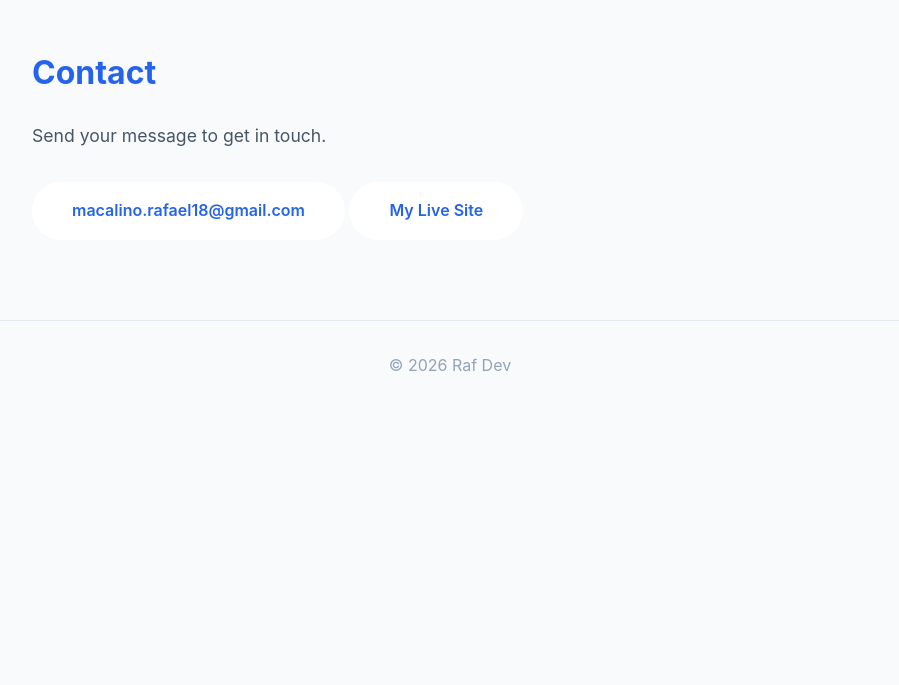
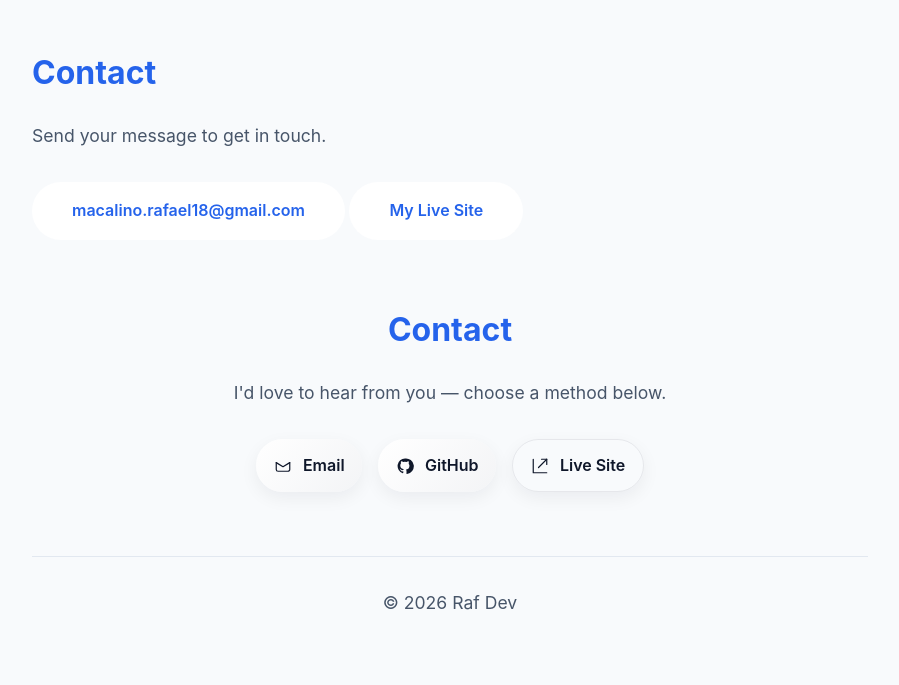
Before and after one commit to PoeticG/developer_portfolio, a plain HTML site: page index.html in a window 1280 px wide. Shown: the part 2442-3127 px from the top of the page, without its empty margins (190-1089 px from the left). Before the commit the page ends 2853 px from the top, so only its background shows below. Drawn offline with Linux system fonts and the light colour scheme.

Commit message:
Add styled contact block with Email, GitHub, and Live Site links

```diff
--- a/css/style.css
+++ b/css/style.css
@@ -210,3 +210,21 @@ body {
   color: #94a3b8;
   border-top: 1px solid #e2e8f0;
 }
+
+/* Contact block styles */
+.contact-block { max-width:900px; margin:3rem auto; text-align:center; padding:1rem; }
+.contact-links { display:flex; gap:1rem; justify-content:center; flex-wrap:wrap; margin-top:1rem; }
+.contact-btn {
+  display:inline-flex; align-items:center; gap:.7rem;
+  background:linear-gradient(135deg,#fff,#f3f4f6);
+  color:#0f172a; padding:.8rem 1.1rem; border-radius:999px;
+  text-decoration:none; font-weight:600; box-shadow:0 6px 18px rgba(16,24,40,0.06);
+  transition:transform .14s, box-shadow .14s, background .14s;
+}
+.contact-btn svg { display:block; color:#0f172a; }
+.contact-btn:hover { transform:translateY(-4px); box-shadow:0 14px 30px rgba(16,24,40,0.12); }
+.contact-btn.outline { background:transparent; border:1px solid rgba(15,23,42,0.08); color:#0f172a; }
+@media (prefers-color-scheme:dark) {
+  .contact-btn { background:linear-gradient(135deg,#0b1220,#0d1726); color:#fff; box-shadow:0 6px 22px rgba(2,6,23,0.6); }
+  .contact-btn.outline { border-color: rgba(255,255,255,0.08); }
+}
--- a/index.html
+++ b/index.html
@@ -90,7 +90,27 @@
       <p>Send your message to get in touch.</p>
       <a href="mailto:macalino.rafael18@gmail.com" class="port-cta">macalino.rafael18@gmail.com</a>
       <a href="https://poeticg.github.io/developer_portfolio" target="_blank" rel="noopener" class="port-cta">My Live Site</a>
-    </section>
+      <section class="contact-block port-section" id="contact">
+        <h2>Contact</h2>
+        <p>I'd love to hear from you — choose a method below.</p>
+
+        <div class="contact-links">
+          <a class="contact-btn" href="mailto:macalino.rafael18@gmail.com" aria-label="Email">
+            <svg width="18" height="18" viewBox="0 0 24 24" fill="none" xmlns="http://www.w3.org/2000/svg"><path d="M3 7.5v9A2.5 2.5 0 0 0 5.5 19h13a2.5 2.5 0 0 0 2.5-2.5v-9" stroke="currentColor" stroke-width="1.6" stroke-linecap="round" stroke-linejoin="round"/><path d="M21 7.5L12 13 3 7.5" stroke="currentColor" stroke-width="1.6" stroke-linecap="round" stroke-linejoin="round"/></svg>
+            <span>Email</span>
+          </a>
+
+          <a class="contact-btn" href="https://github.com/rafdev" target="_blank" rel="noopener" aria-label="GitHub">
+            <svg width="18" height="18" viewBox="0 0 24 24" fill="none" xmlns="http://www.w3.org/2000/svg"><path d="M12 2a10 10 0 00-3 19.5c.5.1.7-.2.7-.5v-1.9c-2.9.6-3.5-1.4-3.5-1.4-.5-1.2-1.2-1.6-1.2-1.6-.9-.6.1-.6.1-.6 1 .1 1.6 1 1.6 1 .9 1.6 2.4 1.1 3 .9.1-.7.4-1.1.7-1.4-2.3-.3-4.7-1.1-4.7-5a3.9 3.9 0 011-2.7 3.6 3.6 0 01.1-2.6s.8-.3 2.6 1a9 9 0 014.8 0c1.8-1.3 2.6-1 2.6-1 .6 1.6.2 2.9.1 3.2a3.9 3.9 0 011 2.7c0 3.9-2.4 4.7-4.7 5 .4.4.8 1.1.8 2.2v3.4c0 .3.2.6.7.5A10 10 0 0012 2z" stroke="currentColor" stroke-width="0" fill="currentColor"/></svg>
+            <span>GitHub</span>
+          </a>
+
+          <a class="contact-btn outline" href="https://poeticg.github.io/developer_portfolio" target="_blank" rel="noopener" aria-label="Live site">
+            <svg width="18" height="18" viewBox="0 0 24 24" fill="none" xmlns="http://www.w3.org/2000/svg"><path d="M14 3h7v7" stroke="currentColor" stroke-width="1.6" stroke-linecap="round" stroke-linejoin="round"/><path d="M10 14L21 3" stroke="currentColor" stroke-width="1.6" stroke-linecap="round" stroke-linejoin="round"/><path d="M21 21H3V3" stroke="currentColor" stroke-width="1.6" stroke-linecap="round" stroke-linejoin="round"/></svg>
+            <span>Live Site</span>
+          </a>
+        </div>
+      </section>
     <footer class="port-footer">
       <p>&copy; 2026 Raf Dev</p>
     </footer>
```
